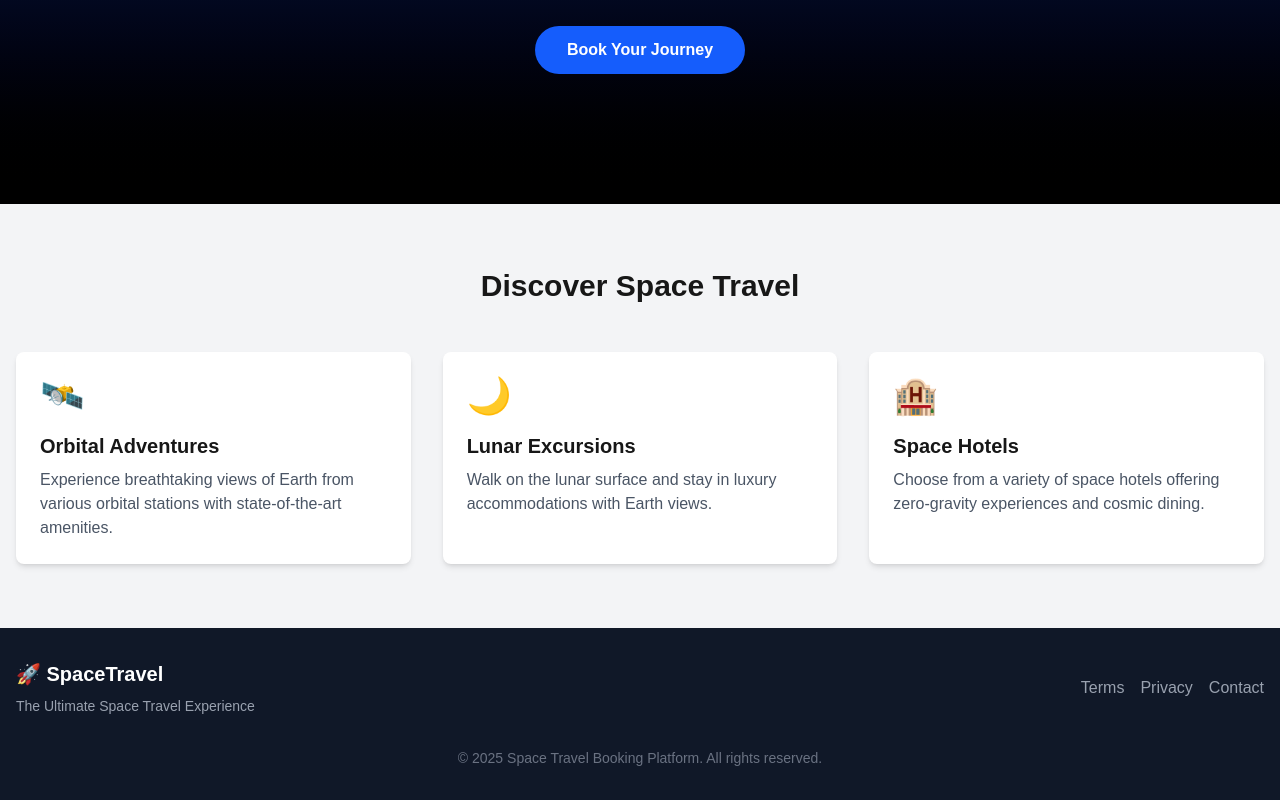
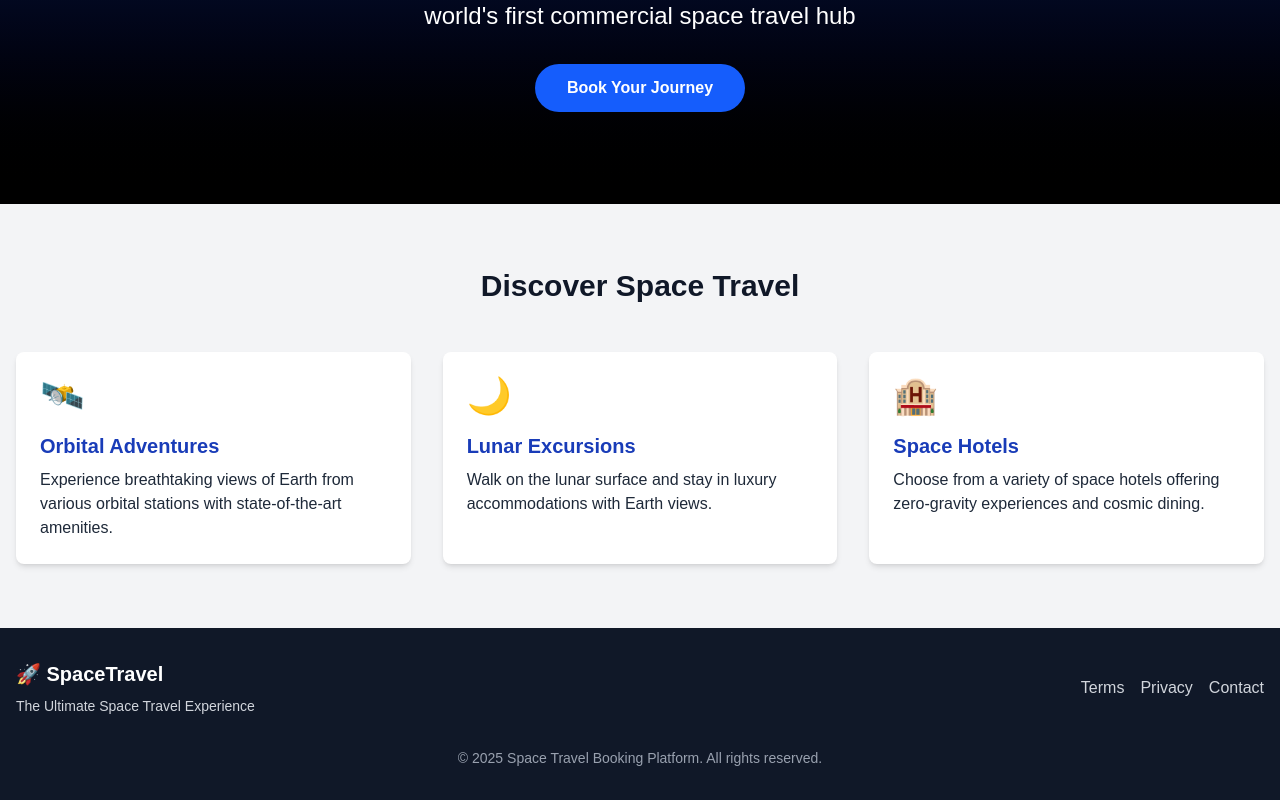
Before and after one commit to Viktor286/coding-challenge-march, a Next.js app in the folder app/: page / in a window 1280 px wide. Shown: the part 360-1160 px from the top of the page. Built offline with nearby package versions, Linux system fonts and the light colour scheme.

Commit message:
adj text color

```diff
--- a/app/src/app/page.tsx
+++ b/app/src/app/page.tsx
@@ -44,6 +44,9 @@ export default function Home() {
         </div>
         <div className="container mx-auto px-4 z-10 text-center">
           <h1 className="text-4xl md:text-6xl font-bold mb-4">
+            🚀
+          </h1>
+          <h1 className="text-4xl md:text-6xl font-bold mb-4">
             Dubai to the Stars
           </h1>
           <p className="text-xl md:text-2xl mb-8 max-w-2xl mx-auto">
@@ -62,7 +65,7 @@ export default function Home() {
       {/* Features Section */}
       <section className="py-16 bg-gray-100">
         <div className="container mx-auto px-4">
-          <h2 className="text-3xl font-bold text-center mb-12">
+          <h2 className="text-3xl font-bold text-center mb-12 text-gray-900">
             Discover Space Travel
           </h2>
 
@@ -70,8 +73,8 @@ export default function Home() {
             {/* Feature 1 */}
             <div className="bg-white p-6 rounded-lg shadow-md">
               <div className="text-4xl mb-4">🛰️</div>
-              <h3 className="text-xl font-bold mb-2">Orbital Adventures</h3>
-              <p className="text-gray-600">
+              <h3 className="text-xl font-bold mb-2 text-blue-800">Orbital Adventures</h3>
+              <p className="text-gray-800 font-medium">
                 Experience breathtaking views of Earth from various orbital
                 stations with state-of-the-art amenities.
               </p>
@@ -80,8 +83,8 @@ export default function Home() {
             {/* Feature 2 */}
             <div className="bg-white p-6 rounded-lg shadow-md">
               <div className="text-4xl mb-4">🌙</div>
-              <h3 className="text-xl font-bold mb-2">Lunar Excursions</h3>
-              <p className="text-gray-600">
+              <h3 className="text-xl font-bold mb-2 text-blue-800">Lunar Excursions</h3>
+              <p className="text-gray-800 font-medium">
                 Walk on the lunar surface and stay in luxury accommodations with
                 Earth views.
               </p>
@@ -90,8 +93,8 @@ export default function Home() {
             {/* Feature 3 */}
             <div className="bg-white p-6 rounded-lg shadow-md">
               <div className="text-4xl mb-4">🏨</div>
-              <h3 className="text-xl font-bold mb-2">Space Hotels</h3>
-              <p className="text-gray-600">
+              <h3 className="text-xl font-bold mb-2 text-blue-800">Space Hotels</h3>
+              <p className="text-gray-800 font-medium">
                 Choose from a variety of space hotels offering zero-gravity
                 experiences and cosmic dining.
               </p>
@@ -106,32 +109,32 @@ export default function Home() {
           <div className="flex flex-col md:flex-row justify-between items-center">
             <div className="mb-4 md:mb-0">
               <span className="text-xl font-bold">🚀 SpaceTravel</span>
-              <p className="text-sm text-gray-400 mt-2">
+              <p className="text-sm text-gray-300 mt-2">
                 The Ultimate Space Travel Experience
               </p>
             </div>
             <div className="flex gap-4">
               <a
                 href="#"
-                className="text-gray-400 hover:text-white transition-colors"
+                className="text-gray-300 hover:text-white transition-colors"
               >
                 Terms
               </a>
               <a
                 href="#"
-                className="text-gray-400 hover:text-white transition-colors"
+                className="text-gray-300 hover:text-white transition-colors"
               >
                 Privacy
               </a>
               <a
                 href="#"
-                className="text-gray-400 hover:text-white transition-colors"
+                className="text-gray-300 hover:text-white transition-colors"
               >
                 Contact
               </a>
             </div>
           </div>
-          <div className="mt-8 text-center text-gray-500 text-sm">
+          <div className="mt-8 text-center text-gray-400 text-sm">
             © {new Date().getFullYear()} Space Travel Booking Platform. All
             rights reserved.
           </div>
```
